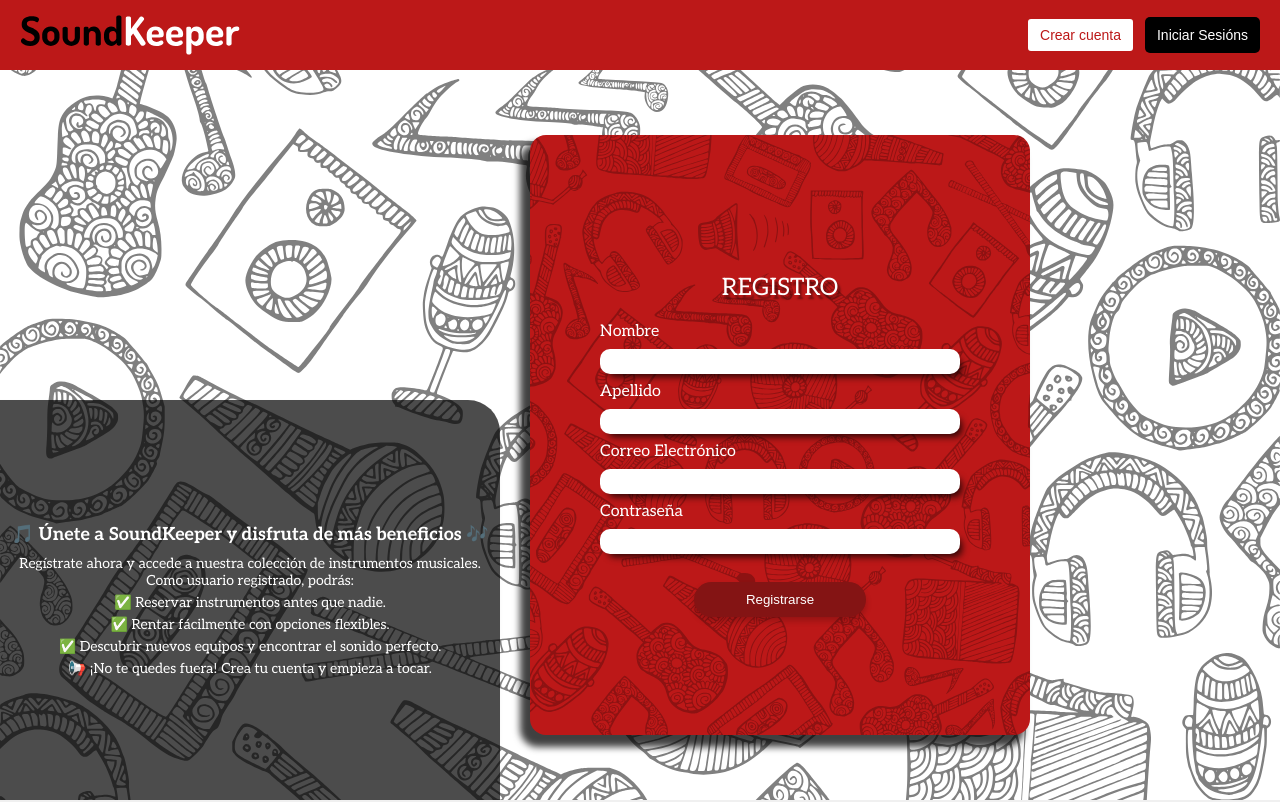
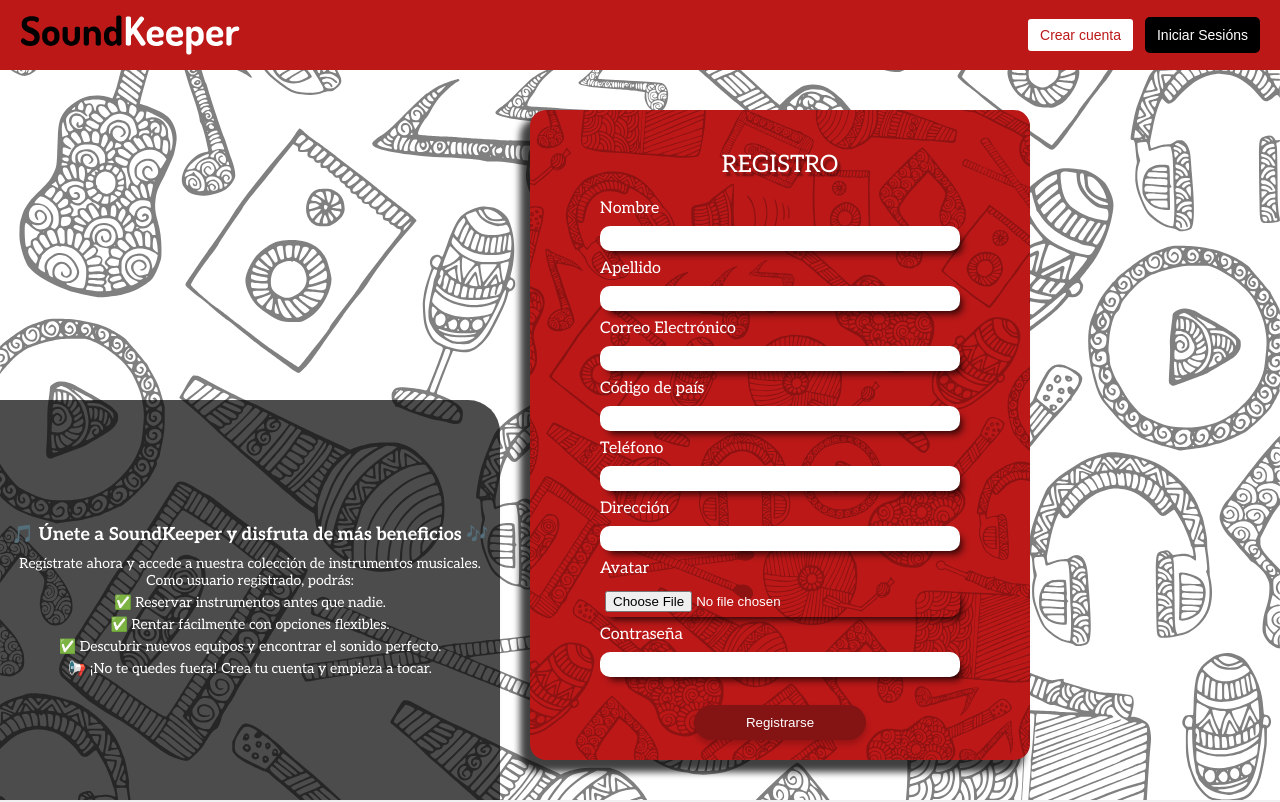
Before and after one commit to ValentinaRamosRomero/FE_InstrumentosMusicales, a React (Vite) app: page /register in a window 1280 px wide. Shown: the top 802 px of the page. Built offline with nearby package versions, Linux system fonts and the light colour scheme.

Commit message:
Cambios Registro

```diff
--- a/src/Pages/Register/Register.jsx
+++ b/src/Pages/Register/Register.jsx
@@ -17,8 +17,17 @@
 
   const onSubmit = async (data) => {
     try {
-      const response = await axios.post("https://tu-backend.com/api/register", data, {
-        headers: { "Content-Type": "application/json" },
+      const formData = new FormData();
+      Object.keys(data).forEach((key) => {
+        formData.append(key, data[key]);
+      });
+
+      if (data.avatar && data.avatar[0]) {
+        formData.append("avatar", data.avatar[0]);
+      }
+
+      const response = await axios.post("https://tu-backend.com/api/register", formData, {
+        headers: { "Content-Type": "multipart/form-data" },
       });
 
       if (response.status === 201) {
@@ -38,7 +47,7 @@
         {/* Card del formulario */}
         <div className="register">
           <h2>REGISTRO</h2>
-          <form onSubmit={handleSubmit(onSubmit)}>
+          <form onSubmit={handleSubmit(onSubmit)} encType="multipart/form-data">
             <label htmlFor="nombre">Nombre</label>
             <input
               type="text"
@@ -78,6 +87,21 @@
             />
             {errors.correo && <span className="error-text">{errors.correo.message}</span>}
 
+            <label htmlFor="phoneCode">Código de país</label>
+            <input type="text" {...register("phoneCode", { required: "El código de país es obligatorio." })} />
+            {errors.phoneCode && <span className="error-text">{errors.phoneCode.message}</span>}
+
+            <label htmlFor="phone">Teléfono</label>
+            <input type="text" {...register("phone", { required: "El teléfono es obligatorio." })} />
+            {errors.phone && <span className="error-text">{errors.phone.message}</span>}
+
+            <label htmlFor="address">Dirección</label>
+            <input type="text" {...register("address", { required: "La dirección es obligatoria." })} />
+            {errors.address && <span className="error-text">{errors.address.message}</span>}
+
+            <label htmlFor="avatar">Avatar</label>
+            <input type="file" {...register("avatar")} accept="image/*" />
+
             <label htmlFor="password">Contraseña</label>
             <input
               type="password"
```
